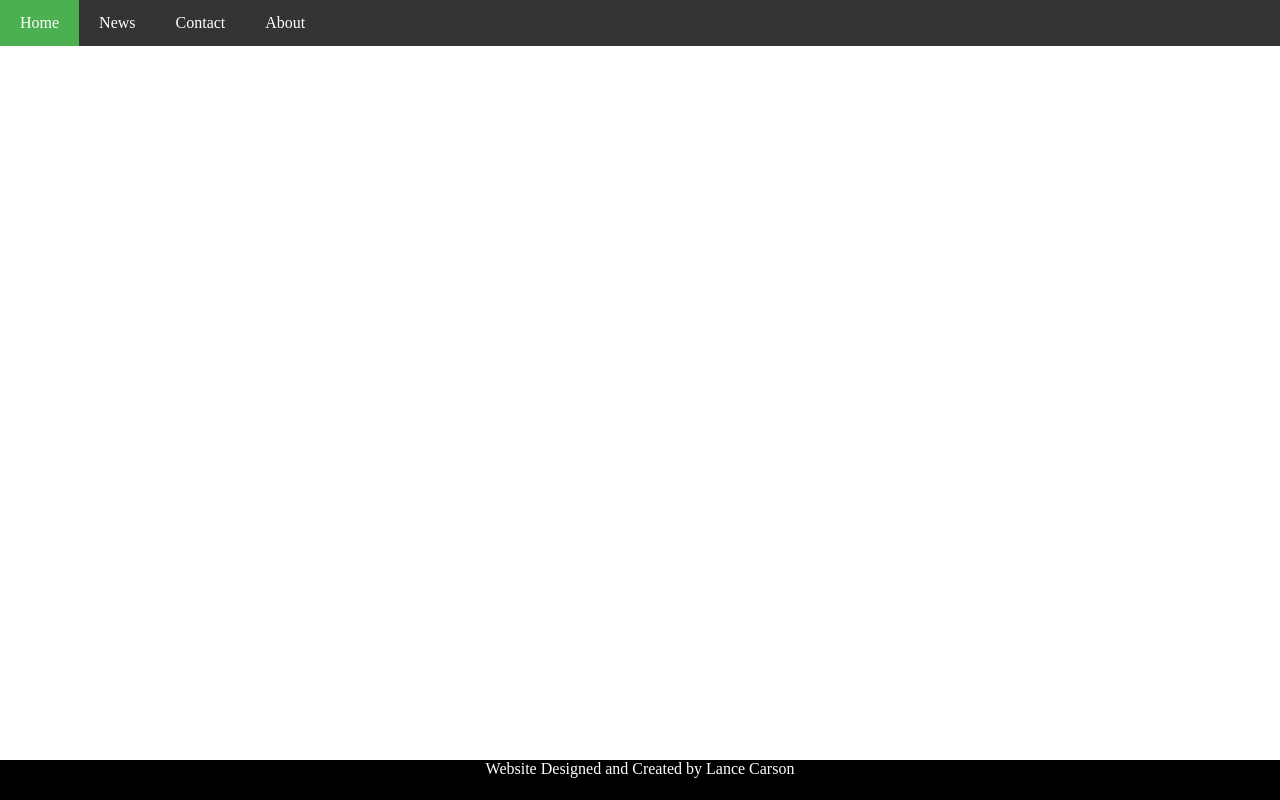
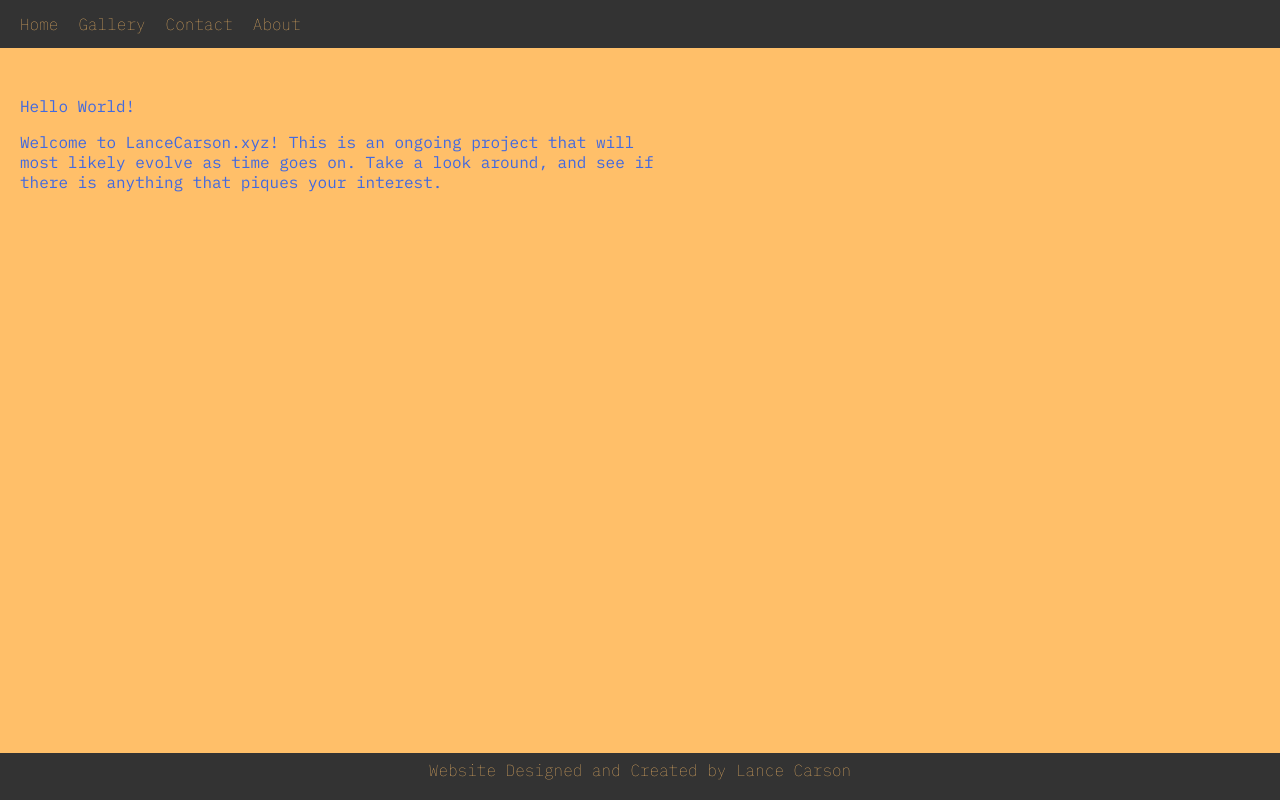
Before and after one commit to gewlance/MyWebsite2, a plain HTML site: page index.html in a window 1280 px wide. Drawn offline with Linux system fonts and the light colour scheme.

Commit message:
Quick CSS stuff

```diff
--- a/css/home.css
+++ b/css/home.css
@@ -1,9 +1,11 @@
 :root{
-
+    --orangeCream:#FFBF69;
 }
 
 body{
+    font-family:'IBM Plex Mono', monospace;
     margin:0;
+    background-color: var(--orangeCream) ;
 }
 
 /* Basic styling for the navbar */
@@ -16,12 +18,14 @@ overflow: hidden;
 
 /* Style for the navbar links */
 nav a {
+font-weight:100;
 float: left;
 display: block;
-color: white;
+color: var(--orangeCream);
 text-align: center;
 padding: 14px 20px;
 text-decoration: none;
+padding-right:0;
 }
 
 /* Style for active link */
@@ -40,6 +44,16 @@ footer{
     left:0%;
     width:100%;
     height: 5%;
-    background-color: black;
-    color: white;
+    background-color: #333;
+    color: var(--orangeCream);
+    font-weight:100;
+    padding-top:7px
 }
+
+#welcomeContent{
+    position:fixed;
+    padding: 0px 20px;
+    color:royalblue;
+    width:50%;
+    margin-top:10vh;
+}
--- a/index.html
+++ b/index.html
@@ -4,17 +4,33 @@
 
     <head>
         <title>Lance Carson Webpage</title>
+        <link rel="preconnect" href="https://fonts.googleapis.com">
+        <link rel="preconnect" href="https://fonts.gstatic.com" crossorigin>
+        <link
+            href="https://fonts.googleapis.com/css2?family=IBM+Plex+Mono:ital,wght@0,100;0,200;0,300;0,400;0,500;0,600;0,700;1,100;1,200;1,300;1,400;1,500;1,600;1,700&display=swap"
+            rel="stylesheet">
         <link rel="stylesheet" href="css/home.css">
     </head>
 
     <body>
 
         <nav>
-            <a class="active" href="#home">Home</a>
-            <a href="#news">News</a>
+            <a href="#home" id="Home1">Home</a>
+            <a href="#news">Gallery</a>
             <a href="#contact">Contact</a>
             <a href="#about">About</a>
         </nav>
+
+        <div id="welcomeContent">
+            <p>
+            Hello World!
+            </p>
+            <p>
+            Welcome to LanceCarson.xyz! This is an ongoing project
+            that will most likely evolve as time goes on. Take a look
+            around, and see if there is anything that piques your interest.
+            </p>
+        </div>
 
     </body>
 
```
Also changed, not shown: 2 other files.
